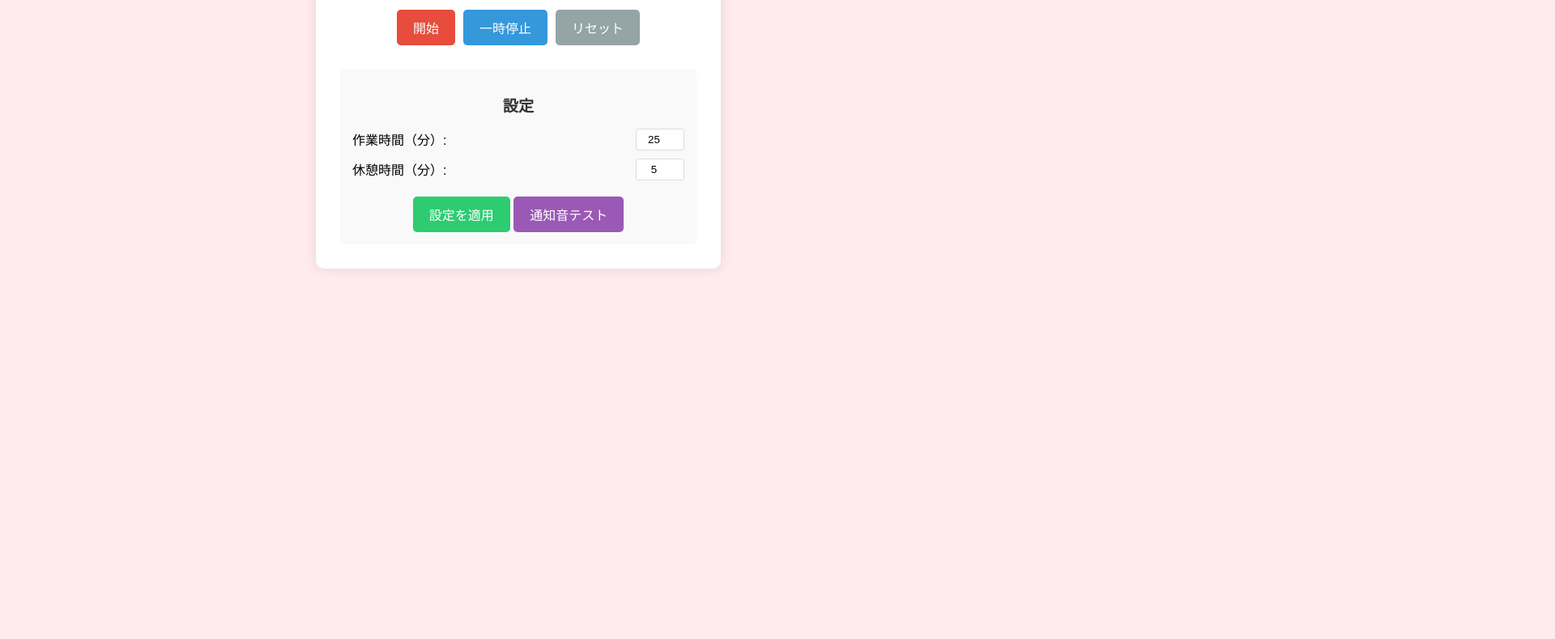
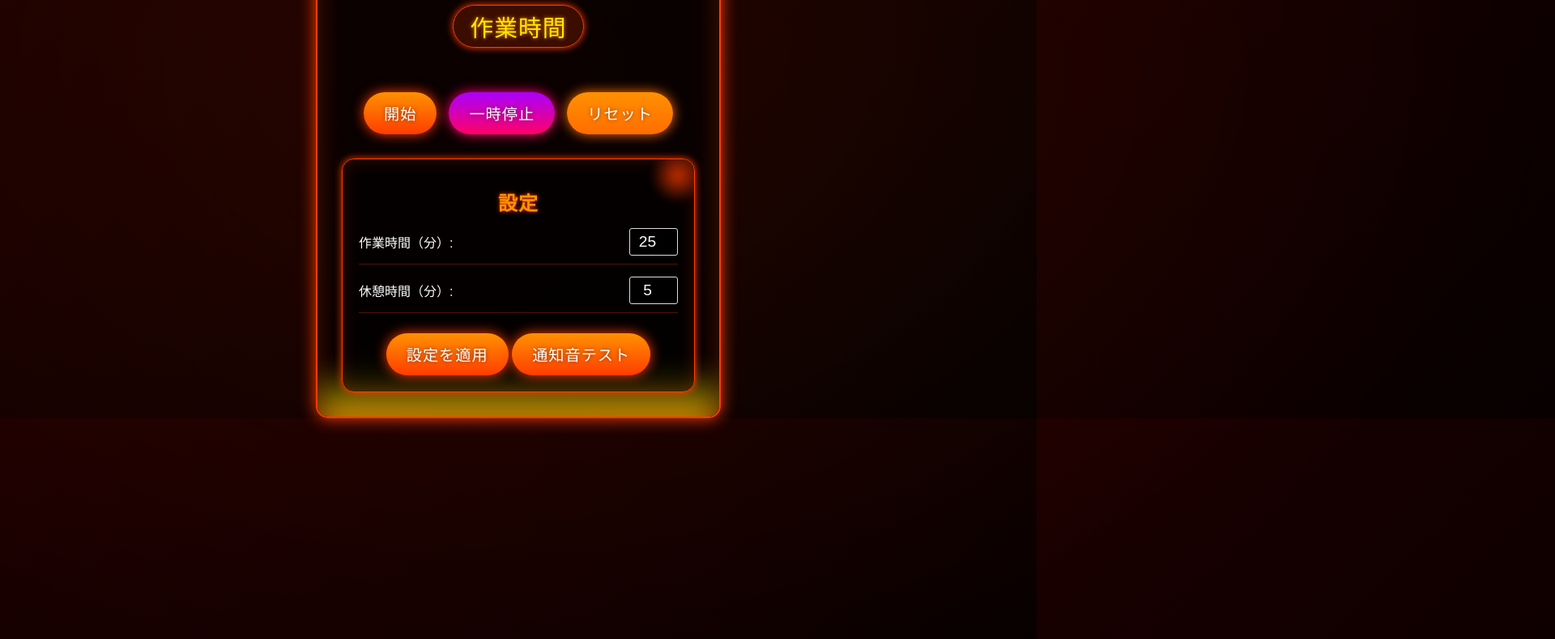
Before and after one commit to k-hira-shine/new-tomato, a website: page index.html in a window 1280 px wide. Shown: the part 360-1150 px from the top of the page at 81% size, 1920 px wide, since content can reach past the window. Before the commit the page ends 800 px from the top, so only its background shows below. Drawn offline with Linux system fonts and the light colour scheme.

Commit message:
激アツなポモドーロタイマーデザインに変更

```diff
--- a/style.css
+++ b/style.css
@@ -5,98 +5,297 @@
     font-family: 'Hiragino Kaku Gothic Pro', 'メイリオ', sans-serif;
 }
 
+@import url('https://fonts.googleapis.com/css2?family=Teko:wght@500;700&display=swap');
+
+:root {
+    --fire-red: #ff3d00;
+    --fire-orange: #ff9100;
+    --fire-yellow: #ffea00;
+    --dark-red: #b71c1c;
+    --hot-pink: #ff0066;
+    --hot-purple: #aa00ff;
+    --dark-bg: #1a0000;
+}
+
 body {
-    background-color: #f5f5f5;
+    background: linear-gradient(135deg, var(--dark-bg), #000);
     display: flex;
     justify-content: center;
     align-items: center;
     min-height: 100vh;
+    color: white;
+    position: relative;
+    overflow: hidden;
+}
+
+body::before {
+    content: '';
+    position: absolute;
+    width: 200%;
+    height: 200%;
+    background: radial-gradient(ellipse at center, rgba(255, 61, 0, 0.2), transparent 70%);
+    animation: backgroundPulse 3s infinite alternate;
+    z-index: -1;
+}
+
+@keyframes backgroundPulse {
+    0% { opacity: 0.3; transform: scale(0.8); }
+    100% { opacity: 0.7; transform: scale(1.2); }
 }
 
 .container {
-    background-color: white;
-    border-radius: 10px;
-    box-shadow: 0 0 15px rgba(0, 0, 0, 0.1);
+    background: rgba(0, 0, 0, 0.7);
+    border-radius: 15px;
+    border: 2px solid var(--fire-red);
+    box-shadow: 0 0 20px var(--fire-red), inset 0 0 30px rgba(255, 61, 0, 0.3);
     padding: 30px;
     width: 90%;
     max-width: 500px;
     text-align: center;
+    position: relative;
+    overflow: hidden;
+    z-index: 1;
+}
+
+.container::before {
+    content: '';
+    position: absolute;
+    bottom: -50px;
+    left: 0;
+    width: 100%;
+    height: 100px;
+    background: linear-gradient(0deg, var(--fire-red), var(--fire-orange), var(--fire-yellow), transparent);
+    filter: blur(20px);
+    opacity: 0.7;
+    animation: flameEffect 3s infinite alternate;
+    z-index: -1;
+}
+
+@keyframes flameEffect {
+    0% { transform: translateY(5px) scale(0.95); opacity: 0.5; }
+    100% { transform: translateY(-5px) scale(1.05); opacity: 0.8; }
 }
 
 h1 {
-    color: #e74c3c;
-    margin-bottom: 20px;
+    color: var(--fire-yellow);
+    margin-bottom: 25px;
+    font-family: 'Teko', sans-serif;
+    font-size: 3rem;
+    font-weight: 700;
+    text-transform: uppercase;
+    letter-spacing: 2px;
+    text-shadow: 0 0 10px var(--fire-red), 0 0 20px var(--fire-orange);
+    position: relative;
+    display: inline-block;
+}
+
+h1::after {
+    content: '🔥'; /* 炎の絵文字 */
+    position: absolute;
+    right: -40px;
+    top: 0;
+    font-size: 2.5rem;
+    animation: bounce 0.5s infinite alternate;
+}
+
+@keyframes bounce {
+    0% { transform: translateY(0); }
+    100% { transform: translateY(-10px); }
 }
 
 h2 {
-    color: #333;
-    font-size: 1.2rem;
+    color: var(--fire-orange);
+    font-size: 1.5rem;
+    font-family: 'Teko', sans-serif;
     margin: 15px 0;
+    text-transform: uppercase;
+    letter-spacing: 1px;
+    text-shadow: 0 0 5px var(--fire-red);
 }
 
 .timer-display {
-    font-size: 5rem;
+    font-size: 7rem;
     font-weight: bold;
-    color: #333;
+    font-family: 'Teko', sans-serif;
+    color: white;
     margin: 20px 0;
+    text-shadow: 0 0 10px var(--fire-red), 0 0 20px var(--fire-orange);
+    position: relative;
+    display: inline-block;
+    background: linear-gradient(var(--fire-yellow), var(--fire-orange), var(--fire-red));
+    -webkit-background-clip: text;
+    -webkit-text-fill-color: transparent;
+    animation: timerPulse 1s infinite;
+}
+
+@keyframes timerPulse {
+    0% { transform: scale(1); }
+    50% { transform: scale(1.03); }
+    100% { transform: scale(1); }
 }
 
 .timer-status {
-    font-size: 1.5rem;
-    color: #666;
-    margin-bottom: 20px;
+    font-size: 1.8rem;
+    font-family: 'Teko', sans-serif;
+    color: var(--fire-yellow);
+    margin-bottom: 25px;
+    text-transform: uppercase;
+    letter-spacing: 1px;
+    text-shadow: 0 0 5px var(--fire-orange);
+    position: relative;
+    display: inline-block;
+    padding: 5px 20px;
+    border-radius: 30px;
+    background: rgba(255, 61, 0, 0.2);
+    border: 1px solid var(--fire-red);
+    box-shadow: 0 0 10px var(--fire-red);
 }
 
 .controls {
     display: flex;
     justify-content: center;
-    gap: 10px;
-    margin-bottom: 30px;
+    gap: 15px;
+    margin: 30px 0;
+    flex-wrap: wrap;
 }
 
 button {
-    background-color: #e74c3c;
+    background: linear-gradient(to bottom, var(--fire-orange), var(--fire-red));
     color: white;
     border: none;
-    border-radius: 5px;
-    padding: 10px 20px;
-    font-size: 1rem;
+    border-radius: 50px;
+    padding: 12px 25px;
+    font-size: 1.2rem;
+    font-family: 'Teko', sans-serif;
+    text-transform: uppercase;
+    letter-spacing: 1px;
     cursor: pointer;
-    transition: background-color 0.3s;
+    transition: all 0.3s;
+    position: relative;
+    overflow: hidden;
+    box-shadow: 0 0 15px var(--fire-red);
+    text-shadow: 0 0 5px rgba(0, 0, 0, 0.5);
+    z-index: 1;
+}
+
+button::before {
+    content: '';
+    position: absolute;
+    top: 0;
+    left: -100%;
+    width: 100%;
+    height: 100%;
+    background: linear-gradient(90deg, transparent, rgba(255, 255, 255, 0.2), transparent);
+    transition: all 0.5s;
+    z-index: -1;
+}
+
+button:hover::before {
+    left: 100%;
 }
 
 button:hover {
-    background-color: #c0392b;
+    background: linear-gradient(to bottom, var(--fire-red), var(--dark-red));
+    transform: translateY(-3px);
+    box-shadow: 0 0 20px var(--fire-red), 0 5px 15px rgba(0, 0, 0, 0.3);
 }
 
 #pause-btn {
-    background-color: #3498db;
+    background: linear-gradient(to bottom, var(--hot-purple), var(--hot-pink));
+    box-shadow: 0 0 15px var(--hot-pink);
 }
 
 #pause-btn:hover {
-    background-color: #2980b9;
+    background: linear-gradient(to bottom, var(--hot-pink), var(--hot-purple));
+    box-shadow: 0 0 20px var(--hot-pink), 0 5px 15px rgba(0, 0, 0, 0.3);
 }
 
 #reset-btn {
-    background-color: #95a5a6;
+    background: linear-gradient(to bottom, #ff9100, #ff6d00);
+    box-shadow: 0 0 15px #ff6d00;
 }
 
 #reset-btn:hover {
-    background-color: #7f8c8d;
+    background: linear-gradient(to bottom, #ff6d00, #ff3d00);
+    box-shadow: 0 0 20px #ff6d00, 0 5px 15px rgba(0, 0, 0, 0.3);
 }
 
 .settings {
-    background-color: #f9f9f9;
-    border-radius: 5px;
-    padding: 15px;
-    margin-top: 20px;
+    background: rgba(0, 0, 0, 0.5);
+    border-radius: 15px;
+    padding: 20px;
+    margin-top: 30px;
+    border: 1px solid var(--fire-red);
+    box-shadow: 0 0 10px var(--fire-red), inset 0 0 20px rgba(255, 61, 0, 0.2);
+    position: relative;
+    overflow: hidden;
+}
+
+.settings::after {
+    content: '';
+    position: absolute;
+    top: -10px;
+    right: -10px;
+    width: 60px;
+    height: 60px;
+    background: radial-gradient(circle, var(--fire-red), transparent 70%);
+    opacity: 0.7;
+    border-radius: 50%;
+    filter: blur(5px);
+    animation: glow 2s infinite alternate;
+}
+
+@keyframes glow {
+    0% { opacity: 0.5; transform: scale(0.8); }
+    100% { opacity: 0.9; transform: scale(1.2); }
 }
 
 .setting-item {
     display: flex;
     justify-content: space-between;
     align-items: center;
-    margin: 10px 0;
+    margin: 15px 0;
+    padding-bottom: 10px;
+    border-bottom: 1px solid rgba(255, 61, 0, 0.3);
+}
+
+.setting-item:last-child {
+    border-bottom: none;
+}
+
+input[type="number"] {
+    background: rgba(0, 0, 0, 0.5);
+    border: 1px solid var(--fire-orange);
+    border-radius: 5px;
+    padding: 8px 12px;
+    color: white;
+    font-family: 'Teko', sans-serif;
+    font-size: 1.2rem;
+    width: 70px;
+    text-align: center;
+}
+
+input[type="number"]:focus {
+    outline: none;
+    border-color: var(--fire-yellow);
+    box-shadow: 0 0 10px var(--fire-red);
+}
+
+/* 作業時間と休憩時間の背景色を変更 */
+body.work {
+    background: linear-gradient(135deg, #330000, #000);
+}
+
+body.work::before {
+    background: radial-gradient(ellipse at center, rgba(255, 0, 0, 0.2), transparent 70%);
+}
+
+body.break {
+    background: linear-gradient(135deg, #003300, #000);
+}
+
+body.break::before {
+    background: radial-gradient(ellipse at center, rgba(0, 255, 0, 0.1), transparent 70%);
 }
 
 input[type="number"] {
```
